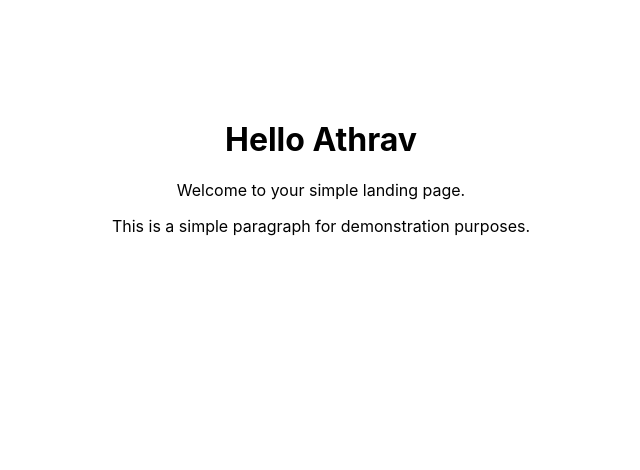
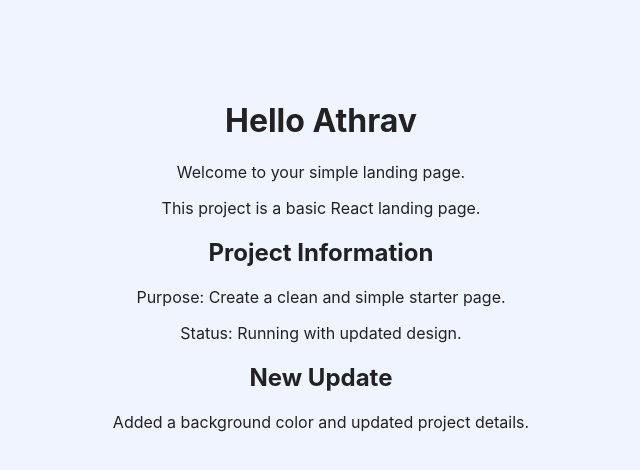
Before and after one commit to Athrav-0515/git-practise, a React (Create React App) app: page / in a window 1280 px wide. Shown: the top 470 px of the page, without its empty margins (319-959 px from the left). Built offline with nearby package versions, Linux system fonts and the light colour scheme.

Commit message:
new cahnges in that

```diff
--- a/src/App.css
+++ b/src/App.css
@@ -1,4 +1,7 @@
 .app {
+  background-color: #f0f4ff;
+  min-height: 100vh;
   text-align: center;
-  margin-top: 120px;
+  padding-top: 80px;
+  color: #222;
 }
--- a/src/App.js
+++ b/src/App.js
@@ -5,7 +5,14 @@ function App() {
     <div className="app">
       <h1>Hello Athrav</h1>
       <p>Welcome to your simple landing page.</p>
-      <p>This is a simple paragraph for demonstration purposes.</p>
+      <p>This project is a basic React landing page.</p>
+
+      <h2>Project Information</h2>
+      <p>Purpose: Create a clean and simple starter page.</p>
+      <p>Status: Running with updated design.</p>
+
+      <h2>New Update</h2>
+      <p>Added a background color and updated project details.</p>
     </div>
   );
 }
```
